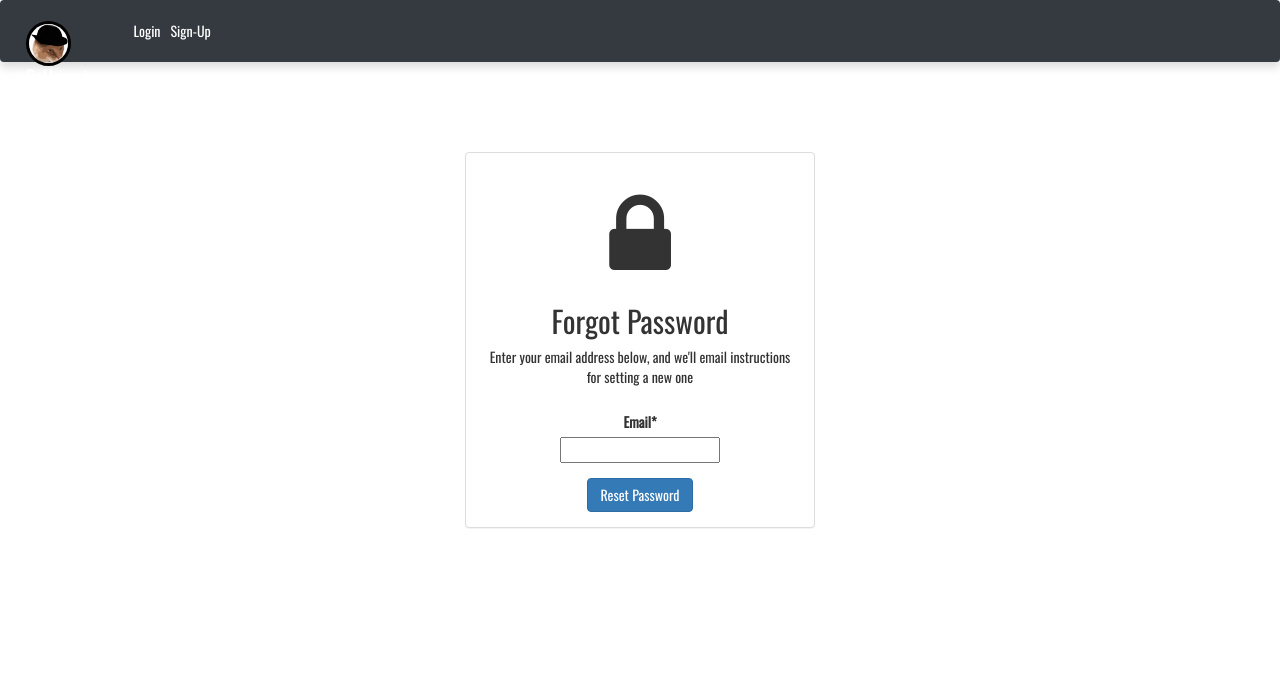
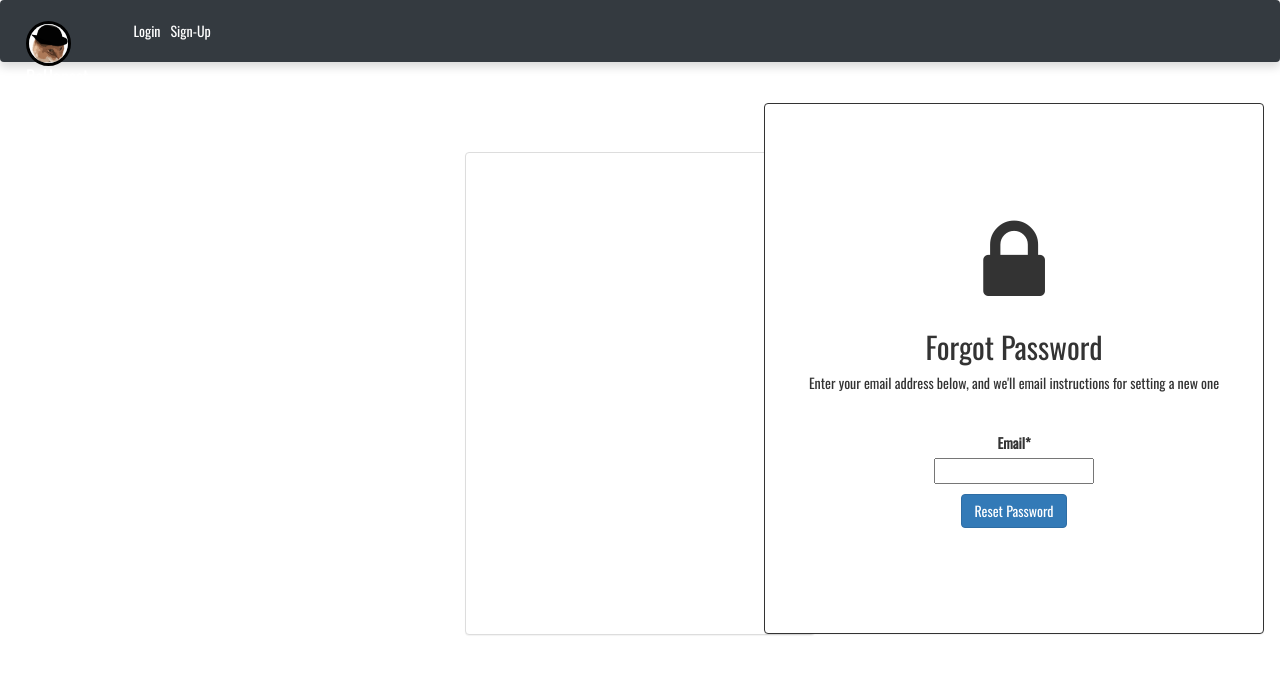
Before and after one commit to gcivil-nyu-org/INET-Team-4-F2022, a Django app: page /password_reset in a window 1280 px wide. Shown: the top 674 px of the page. Run offline with Django 4.2, Linux system fonts and the light colour scheme; some libraries are stand-ins or nearby versions.

Commit message:
Harsh's password reset

```diff
--- a/BeHonest/main/templates/password_reset.html
+++ b/BeHonest/main/templates/password_reset.html
@@ -1,8 +1,8 @@
-<!-- Forget Password Page Template -->
 {% extends "main/header.html" %}
 {% load crispy_forms_tags %}
 {% block content %}
 <link href="//maxcdn.bootstrapcdn.com/bootstrap/3.3.0/css/bootstrap.min.css" rel="stylesheet" id="bootstrap-css">
+<!-- <link href="//maxcdn.bootstrapcdn.com/bootstrap/3.3.0/css/bootstrap.min.css" rel="stylesheet" id="bootstrap-css"> -->
 <script src="//maxcdn.bootstrapcdn.com/bootstrap/3.3.0/js/bootstrap.min.js"></script>
 <script src="//code.jquery.com/jquery-1.11.1.min.js"></script>
 <link rel="stylesheet" href="https://maxcdn.bootstrapcdn.com/font-awesome/4.5.0/css/font-awesome.min.css">
@@ -11,12 +11,14 @@
    <div class="row">
        <div class="col-md-4 col-md-offset-4">
            <div class="panel panel-default">
+           <div class="panel panel-default" style="float: center; border: 1px solid; padding-top: 75px; padding-bottom: 75px; width: 500px; position: relative; margin: -50px 0 0 -50px; top: 20%; left: 100%;">
              <div class="panel-body">
                <div class="text-center">
                  <h3><i class="fa fa-lock fa-4x"></i></h3>
                  <h2 class="text-center">Forgot Password</h2>
                  <p>Enter your email address below, and we'll email instructions for setting a new one</p>
                         <div class="panel-body">
+                        <div class="panel-body" style="padding-bottom: 10px;">
                              <form method="POST">
                                 {% csrf_token %}
                                 {{ form|crispy }}
```
